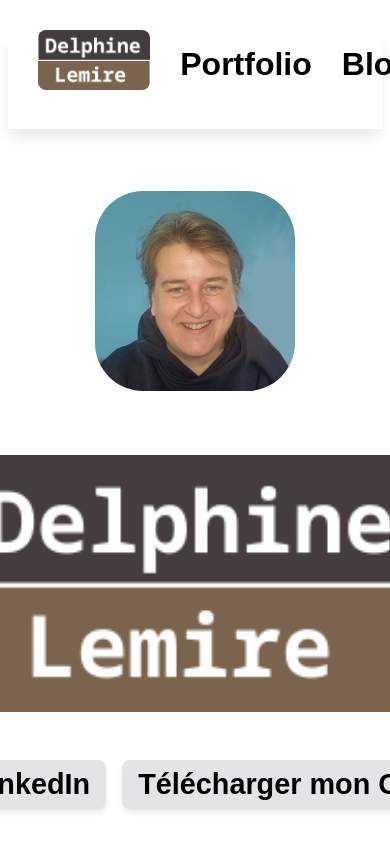
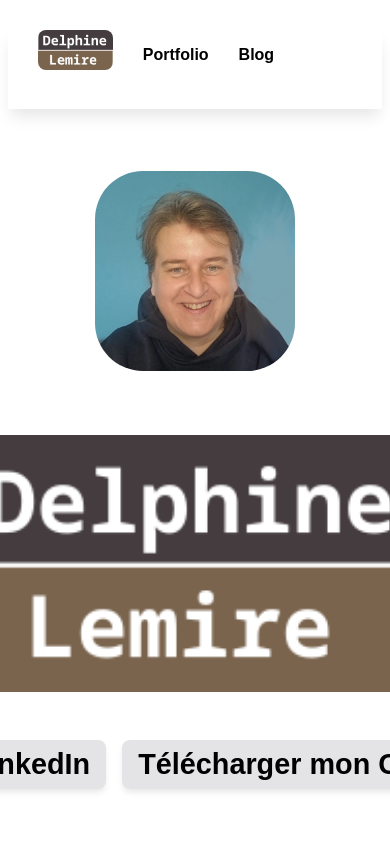
Before and after one commit to DelphineLemire/DelphineLemire.github.io, a Jekyll site: the page built from docs/index.md, in a window 390 px wide. Shown: the top 851 px of the page. Built offline with Jekyll 4.4.1, drawn with Linux system fonts in a browser that asks for light colours.

Commit message:
FIX: media

```diff
--- a/docs/_sass/main.scss
+++ b/docs/_sass/main.scss
@@ -97,6 +97,14 @@ img.logo {
         max-width: 100%;
     }
 
+    .navbar__link--standard {
+        font-size: 1em;
+    }
+
+    .navbar__link--logo img {
+        height: 1em;
+    }
+
     div.greatgap{
         flex-direction: column;
         gap: 1em;
```
